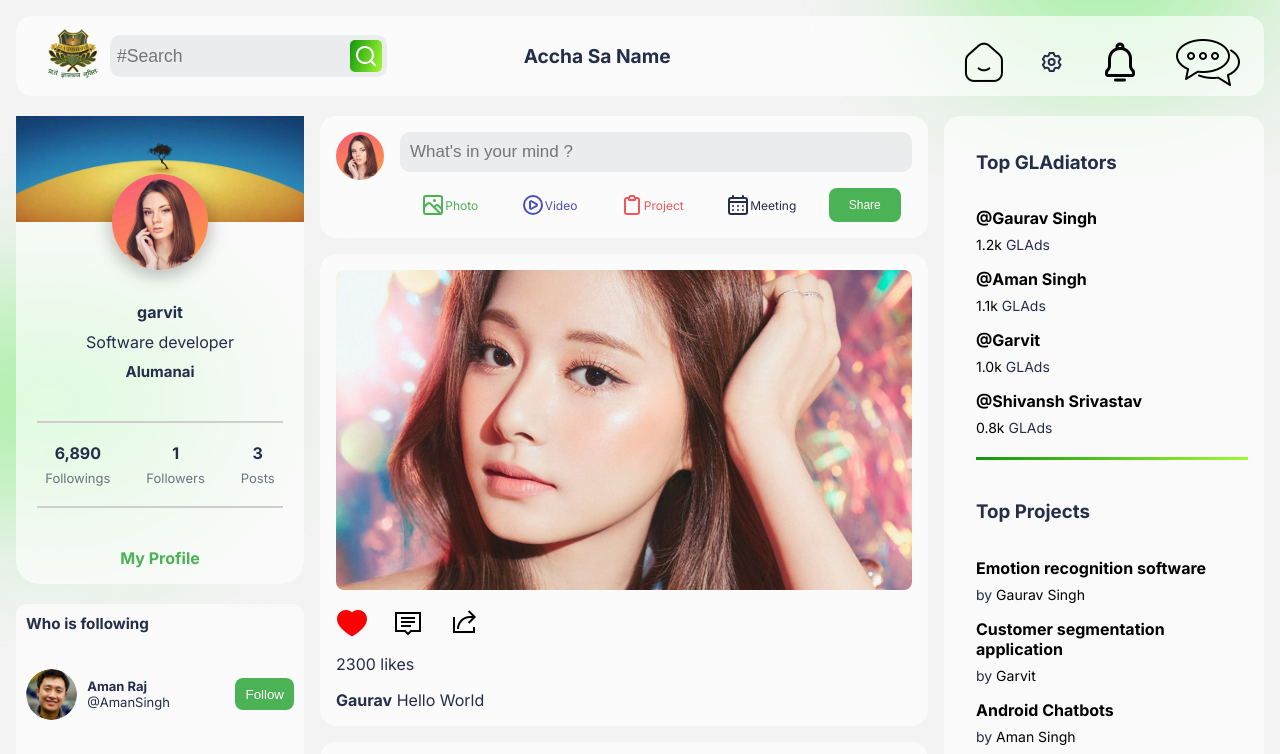
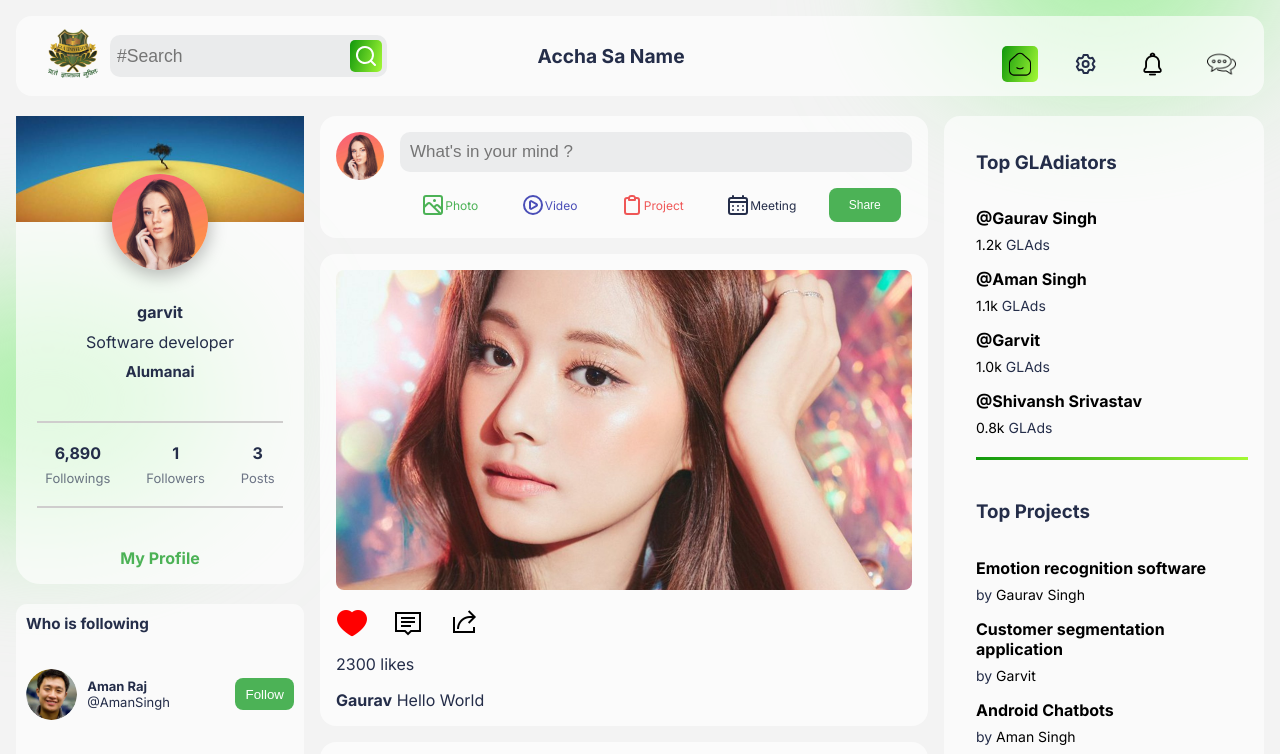
Before and after one commit to aman220/community_GLA, a React (Create React App) app: page / in a window 1280 px wide. Shown: the top 754 px of the page. Built offline with nearby package versions, Linux system fonts and the light colour scheme.

Commit message:
minor change in navbar icons
minor change in navbar icons

```diff
--- a/src/components/NavBar/Navbar.css
+++ b/src/components/NavBar/Navbar.css
@@ -86,7 +86,18 @@
   }
 
   .s-nav-icon {
-    cursor: pointer;
+    display: flex;
+    align-items: center;
+    justify-content: center;
+    border-radius: 5px;
+    padding: 4px;
+  }
+  .s-nav-icon.active{
+    background: linear-gradient(106.23deg, #10970c, #a4f935 100%);
+  }
+  .s-nav-icon>img{
+    height: 1.8rem;
+    width: 1.8rem;
   }
 
   .logo-search-container {
```
